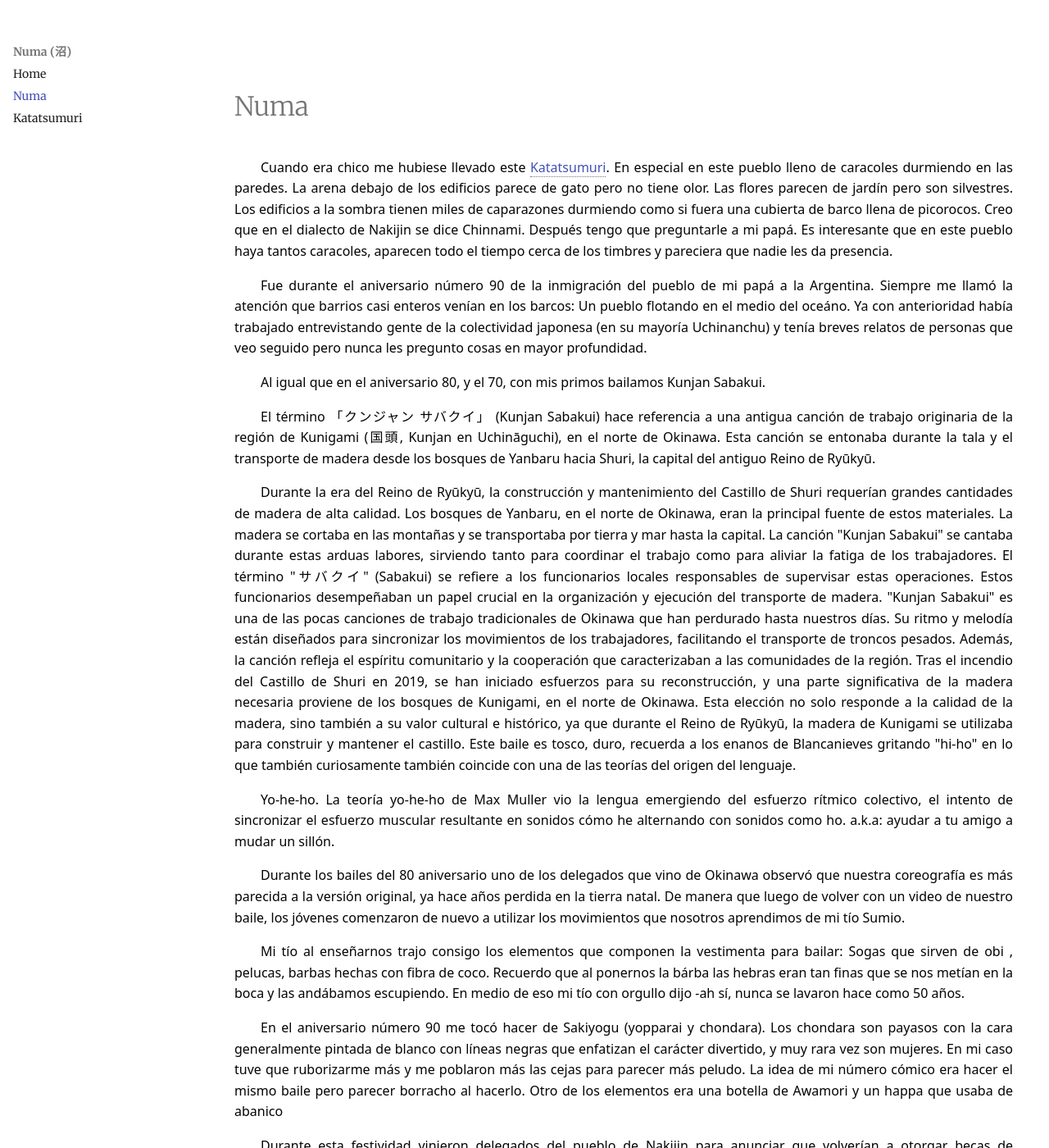
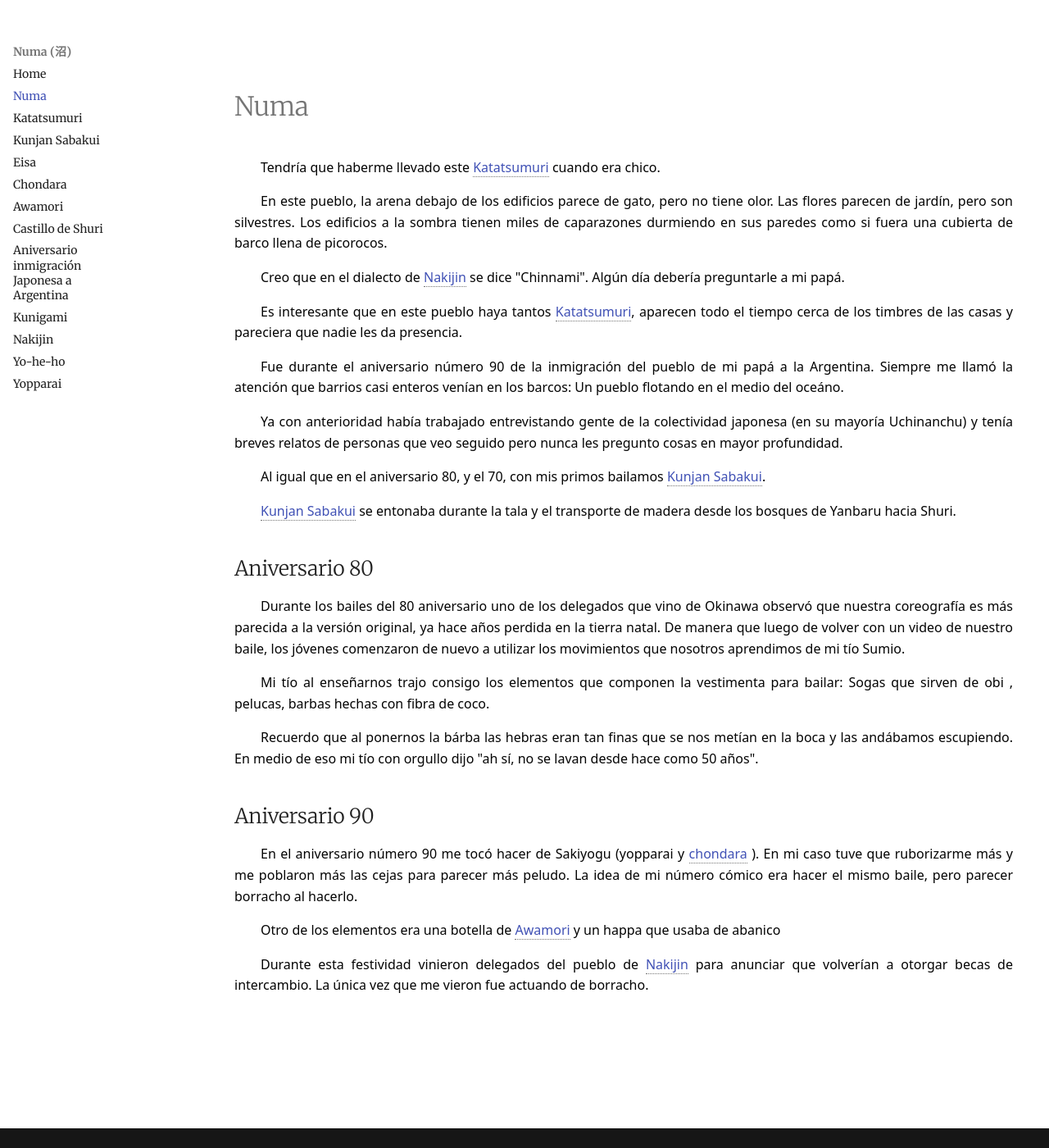
Before and after one commit to junon-txt/numa, an MkDocs documentation site: the page built from pages/numa.md, in a window 1280 px wide and 1400 px high. Shown: the whole window at 82% size. Built offline with MkDocs 1.6.1 and Material for MkDocs 9.7.7, drawn with Linux system fonts in a browser that asks for light colours; comment, search, counter and statistics services are not loaded; some of the changed text lies outside the part shown.

Commit message:
+ some entries

```diff
--- a/mkdocs.yml
+++ b/mkdocs.yml
@@ -7,6 +7,16 @@ nav:
   - Home: https://robin.ar
   - numa.md
   - katatsumuri.md
+  - kunjan_sabakui.md
+  - eisa.md
+  - chondara.md
+  - awamori.md
+  - castillo_shuri.md
+  - protocolo_festivo_jap.md
+  - kunigami.md
+  - nakijin.md
+  - yoheho.md
+  - yopparai.md
 
 theme:
   name: material
--- a/pages/numa.md
+++ b/pages/numa.md
@@ -1,30 +1,33 @@
-# Numa
+# Numa {#numa}
 
-Cuando era chico me hubiese llevado este [Katatsumuri](katatsumuri.md#katatsumuri-2){ data-preview }. En especial en este pueblo lleno de caracoles durmiendo en las paredes. La arena debajo de los edificios parece de gato pero no tiene olor. Las flores parecen de jardín pero son silvestres. Los edificios a la sombra tienen miles de caparazones durmiendo como si fuera una cubierta de barco llena de picorocos.
-Creo que en el dialecto de Nakijin se dice Chinnami. Después tengo que preguntarle a mi papá. Es interesante que en este pueblo haya tantos caracoles, aparecen todo el tiempo cerca de los timbres y pareciera que nadie les da presencia.
+Tendría que haberme llevado este [Katatsumuri](katatsumuri.md#katatsumuri){ data-preview } cuando era chico.
+
+En este pueblo, la arena debajo de los edificios parece de gato, pero no tiene olor. Las flores parecen de jardín, pero son silvestres. Los edificios a la sombra tienen miles de caparazones durmiendo en sus paredes como si fuera una cubierta de barco llena de picorocos.
+
+Creo que en el dialecto de [Nakijin](nakijin.md#nakijin){data-preview} se dice "Chinnami". Algún día debería preguntarle a mi papá.
+
+Es interesante que en este pueblo haya tantos [Katatsumuri](katatsumuri.md#katatsumuri){ data-preview }, aparecen todo el tiempo cerca de los timbres de las casas y pareciera que nadie les da presencia.
 
 Fue durante el aniversario número 90 de la inmigración del pueblo de mi papá a la Argentina. Siempre me llamó la atención que barrios casi enteros venían en los barcos: Un pueblo flotando en el medio del oceáno.
+
 Ya con anterioridad había trabajado entrevistando gente de la colectividad japonesa (en su mayoría Uchinanchu) y tenía breves relatos de personas que veo seguido pero nunca les pregunto cosas en mayor profundidad.
 
-Al igual que en el aniversario 80, y el 70, con mis primos bailamos Kunjan Sabakui.
+Al igual que en el aniversario 80, y el 70, con mis primos bailamos [Kunjan Sabakui](kunjan_sabakui.md#kunjan-sabakui){ data-preview }.
 
-El término 「クンジャン サバクイ」 (Kunjan Sabakui) hace referencia a una antigua canción de trabajo originaria de la región de Kunigami (国頭, Kunjan en Uchināguchi), en el norte de Okinawa. Esta canción se entonaba durante la tala y el transporte de madera desde los bosques de Yanbaru hacia Shuri, la capital del antiguo Reino de Ryūkyū.
+[Kunjan Sabakui](kunjan_sabakui.md#kunjan-sabakui){ data-preview } se entonaba durante la tala y el transporte de madera desde los bosques de Yanbaru hacia Shuri.
 
-Durante la era del Reino de Ryūkyū, la construcción y mantenimiento del Castillo de Shuri requerían grandes cantidades de madera de alta calidad. Los bosques de Yanbaru, en el norte de Okinawa, eran la principal fuente de estos materiales. La madera se cortaba en las montañas y se transportaba por tierra y mar hasta la capital.
-La canción "Kunjan Sabakui" se cantaba durante estas arduas labores, sirviendo tanto para coordinar el trabajo como para aliviar la fatiga de los trabajadores. El término "サバクイ" (Sabakui) se refiere a los funcionarios locales responsables de supervisar estas operaciones. Estos funcionarios desempeñaban un papel crucial en la organización y ejecución del transporte de madera.
-"Kunjan Sabakui" es una de las pocas canciones de trabajo tradicionales de Okinawa que han perdurado hasta nuestros días. Su ritmo y melodía están diseñados para sincronizar los movimientos de los trabajadores, facilitando el transporte de troncos pesados. Además, la canción refleja el espíritu comunitario y la cooperación que caracterizaban a las comunidades de la región.
-Tras el incendio del Castillo de Shuri en 2019, se han iniciado esfuerzos para su reconstrucción, y una parte significativa de la madera necesaria proviene de los bosques de Kunigami, en el norte de Okinawa. Esta elección no solo responde a la calidad de la madera, sino también a su valor cultural e histórico, ya que durante el Reino de Ryūkyū, la madera de Kunigami se utilizaba para construir y mantener el castillo.
-Este baile es tosco, duro, recuerda a los enanos de Blancanieves gritando "hi-ho" en lo que también curiosamente también coincide con una de las teorías del origen del lenguaje.
-
-Yo-he-ho. La teoría yo-he-ho de Max Muller vio la lengua emergiendo del esfuerzo rítmico colectivo, el intento de sincronizar el esfuerzo muscular resultante en sonidos cómo he alternando con sonidos como ho. a.k.a: ayudar a tu amigo a mudar un sillón.
+## Aniversario 80
 
 Durante los bailes del 80 aniversario uno de los delegados que vino de Okinawa observó que nuestra coreografía es más parecida a la versión original, ya hace años perdida en la tierra natal. De manera que luego de volver con un video de nuestro baile, los jóvenes comenzaron de nuevo a utilizar los movimientos que nosotros aprendimos de mi tío Sumio.
 
 Mi tío al enseñarnos trajo consigo los elementos que componen la vestimenta para bailar: Sogas que sirven de obi , pelucas, barbas hechas con fibra de coco.
-Recuerdo que al ponernos la bárba las hebras eran tan finas que se nos metían en la boca y las andábamos escupiendo. En medio de eso mi tío con orgullo dijo -ah sí, nunca se lavaron hace como 50 años.
 
-En el aniversario número 90 me tocó hacer de Sakiyogu (yopparai y chondara). Los chondara son payasos con la cara generalmente pintada de blanco con líneas negras que enfatizan el carácter divertido, y muy rara vez son mujeres. En mi caso tuve que ruborizarme más y me poblaron más las cejas para parecer más peludo. La idea de mi número cómico era hacer el mismo baile pero parecer borracho al hacerlo. Otro de los elementos era una botella de Awamori y un happa que usaba de abanico
+Recuerdo que al ponernos la bárba las hebras eran tan finas que se nos metían en la boca y las andábamos escupiendo. En medio de eso mi tío con orgullo dijo "ah sí, no se lavan desde hace como 50 años".
 
+## Aniversario 90
 
-Durante esta festividad vinieron delegados del pueblo de Nakijin para anunciar que volverían a otorgar becas de intercambio. La única vez que me vieron fue actuando de borracho.
-La organización del aniversario sigue reglas protocolares japonesas bastante peculiares que requieren de la elaboración de un libro conmemorativo y un orden ceremonial a lo largo del día.
+En el aniversario número 90 me tocó hacer de Sakiyogu (yopparai y [chondara](chondara.md#chondara){data-preview} ). En mi caso tuve que ruborizarme más y me poblaron más las cejas para parecer más peludo. La idea de mi número cómico era hacer el mismo baile, pero parecer borracho al hacerlo.
+
+Otro de los elementos era una botella de [Awamori](awamori.md#awamori){data-preview} y un happa que usaba de abanico
+
+Durante esta festividad vinieron delegados del pueblo de [Nakijin](nakijin.md#nakijin){data-preview} para anunciar que volverían a otorgar becas de intercambio. La única vez que me vieron fue actuando de borracho.
```
Also changed, not shown: pages/awamori.md (added, +11 -0 lines), pages/castillo_shuri.md (added, +19 -0 lines), pages/chondara.md (added, +17 -0 lines), pages/eisa.md (added, +11 -0 lines), pages/katatsumuri.md (+2 -4 lines), pages/kunigami.md (added, +11 -0 lines), pages/kunjan_sabakui.md (added, +13 -0 lines), pages/nakijin.md (added, +1 -0 lines), pages/protocolo_festivo_jap.md (added, +7 -0 lines), pages/yoheho.md (added, +3 -0 lines), pages/yopparai.md (added), 1 other file.
